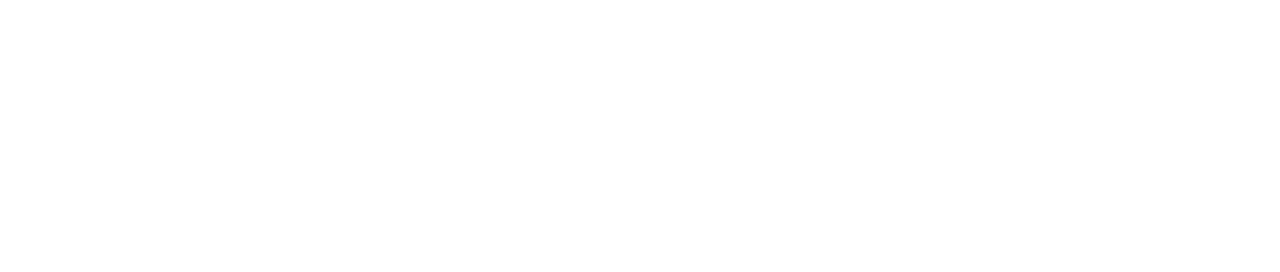
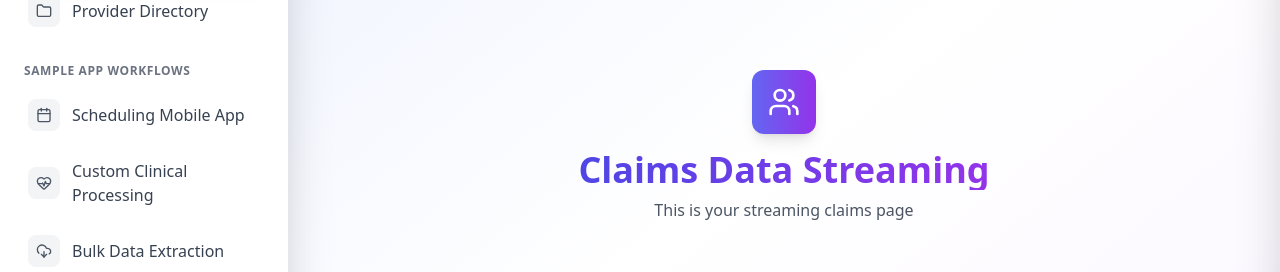
Before and after one commit to xcaliber-health/xcaliber-demo, a React (Vite) app: page /claims-streaming in a window 1280 px wide. Before the commit this address had no page. Shown: the part 318-590 px from the top of the page. Built offline with nearby package versions, Linux system fonts and the light colour scheme; no server answers.

Commit message:
ClaimsDataStreaming

```diff
--- a/src/main.jsx
+++ b/src/main.jsx
@@ -50,6 +50,9 @@
 import RecordingsList from "./pages/RecordingsList";
 
 import BulkDataExtraction from "./pages/BulkDataExtraction";
+
+import ClaimsDataStreaming from "./pages/ClaimsDataStreaming";
+
 
 
 
@@ -110,6 +113,9 @@
 
         <Route path="/bulk-data-extraction" element={<BulkDataExtraction />} />
 
+        <Route path="/claims-streaming" element={<ClaimsDataStreaming />} />
+
+
       </Route>
 
     </Routes>
--- /dev/null
+++ b/src/pages/ClaimsDataStreaming.jsx
@@ -0,0 +1,17 @@
+import { Users } from "lucide-react";
+
+export default function ClaimsDataStreaming() {
+  return (
+    <div className="h-screen bg-gradient-to-br from-indigo-50 via-white to-purple-50 flex items-center justify-center">
+      <div className="text-center">
+        <div className="w-16 h-16 bg-gradient-to-r from-indigo-500 to-purple-600 rounded-xl flex items-center justify-center shadow-lg mx-auto mb-4">
+          <Users className="w-8 h-8 text-white" />
+        </div>
+        <h1 className="text-4xl font-bold bg-gradient-to-r from-indigo-600 to-purple-600 bg-clip-text text-transparent">
+          Claims Data Streaming
+        </h1>
+        <p className="text-gray-600 mt-2">This is your streaming claims page</p>
+      </div>
+    </div>
+  );
+}
```
